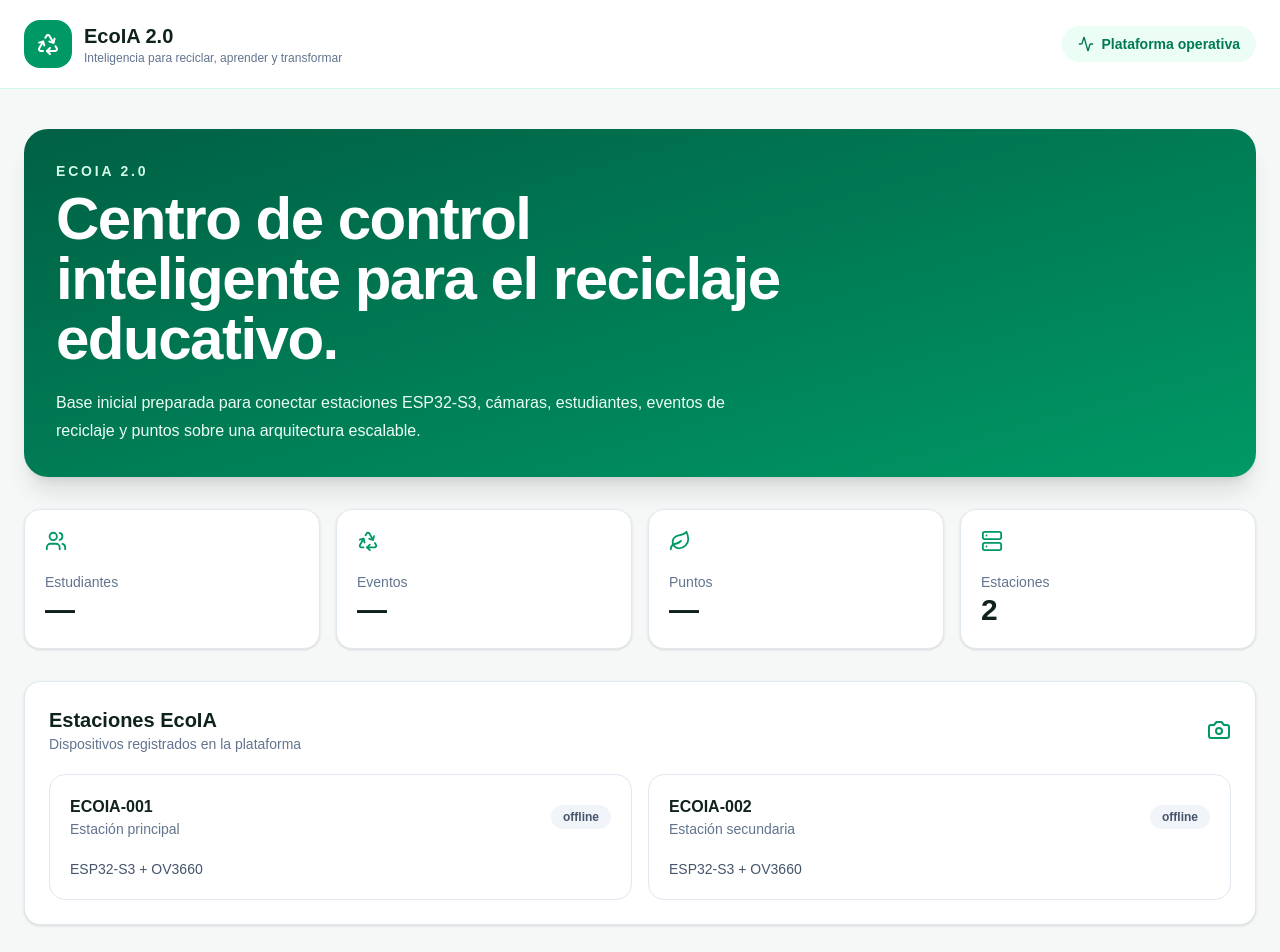
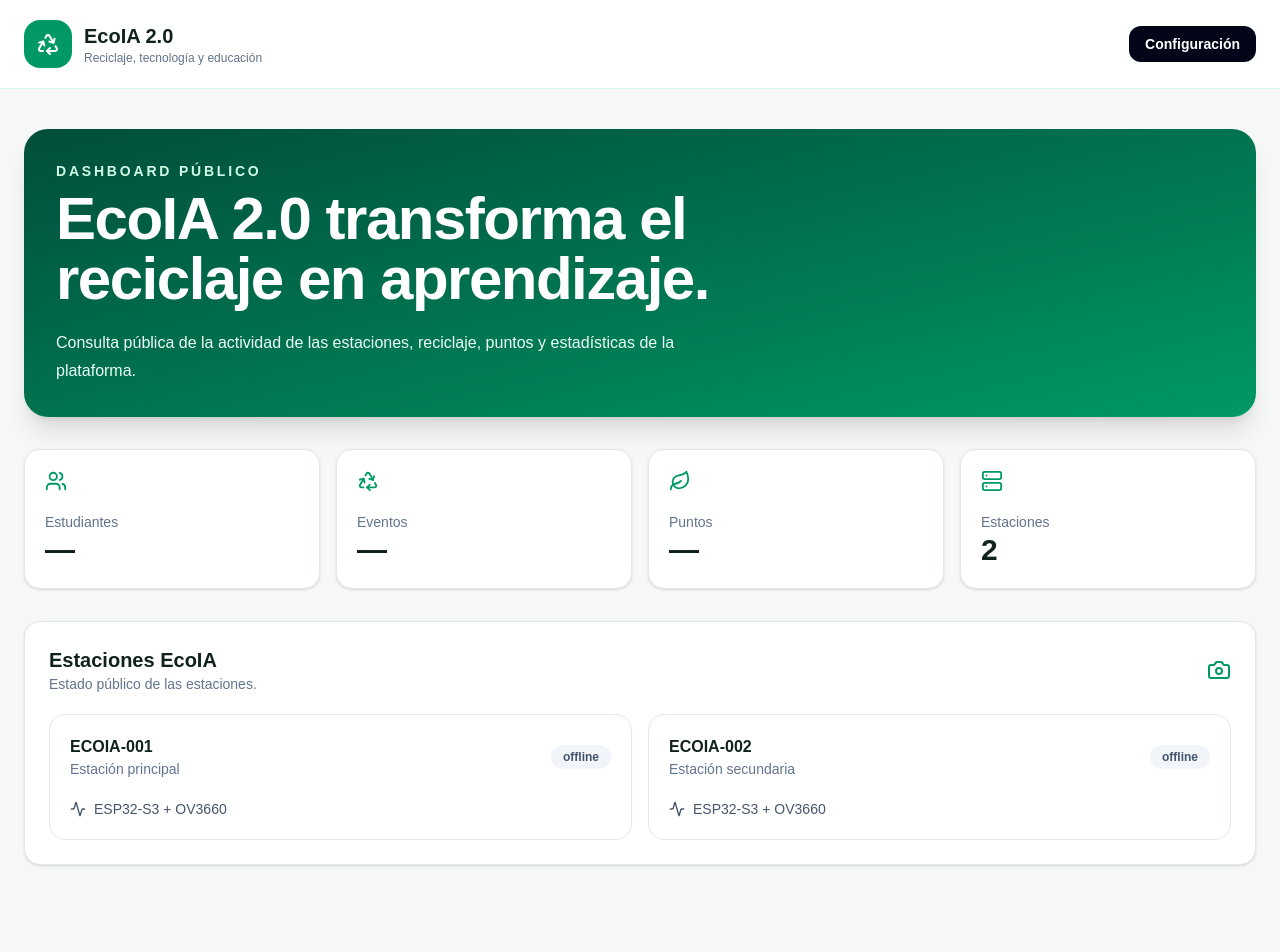
Before and after one commit to jhoandabit/EcoIA, a Next.js app: page / in a window 1280 px wide. Shown: the top 952 px of the page. After the commit the page ends 905 px from the top, so only its background shows below. Built offline with nearby package versions, Linux system fonts and the light colour scheme.

Commit message:
feat: build EcoIA public dashboard and private admin - app/page.tsx

```diff
--- a/app/page.tsx
+++ b/app/page.tsx
@@ -1,25 +1,8 @@
-import {
-  Activity,
-  Camera,
-  Leaf,
-  Recycle,
-  Server,
-  Users,
-} from "lucide-react";
+import { Activity, Camera, Leaf, Recycle, Server, Users } from "lucide-react";
 
 const stations = [
-  {
-    code: "ECOIA-001",
-    name: "Estación principal",
-    status: "offline",
-    device: "ESP32-S3 + OV3660",
-  },
-  {
-    code: "ECOIA-002",
-    name: "Estación secundaria",
-    status: "offline",
-    device: "ESP32-S3 + OV3660",
-  },
+  { code: "ECOIA-001", name: "Estación principal", status: "offline", device: "ESP32-S3 + OV3660" },
+  { code: "ECOIA-002", name: "Estación secundaria", status: "offline", device: "ESP32-S3 + OV3660" },
 ];
 
 export default function Home() {
@@ -28,36 +11,21 @@ export default function Home() {
       <header className="border-b border-emerald-100 bg-white">
         <div className="mx-auto flex max-w-7xl items-center justify-between px-6 py-5">
           <div className="flex items-center gap-3">
-            <div className="rounded-2xl bg-emerald-600 p-3 text-white">
-              <Recycle size={24} />
-            </div>
+            <div className="rounded-2xl bg-emerald-600 p-3 text-white"><Recycle size={24} /></div>
             <div>
               <div className="text-xl font-bold">EcoIA 2.0</div>
-              <div className="text-xs text-slate-500">
-                Inteligencia para reciclar, aprender y transformar
-              </div>
+              <div className="text-xs text-slate-500">Reciclaje, tecnología y educación</div>
             </div>
           </div>
-          <div className="flex items-center gap-2 rounded-full bg-emerald-50 px-4 py-2 text-sm font-semibold text-emerald-700">
-            <Activity size={16} />
-            Plataforma operativa
-          </div>
+          <a href="/login" className="rounded-xl bg-slate-950 px-4 py-2 text-sm font-bold text-white">Configuración</a>
         </div>
       </header>
 
       <section className="mx-auto max-w-7xl px-6 py-10">
-        <div className="rounded-3xl bg-gradient-to-br from-emerald-800 to-emerald-600 p-8 text-white shadow-xl">
-          <p className="mb-2 text-sm font-semibold uppercase tracking-[0.2em] text-emerald-100">
-            EcoIA 2.0
-          </p>
-          <h1 className="max-w-3xl text-4xl font-black tracking-tight md:text-6xl">
-            Centro de control inteligente para el reciclaje educativo.
-          </h1>
-          <p className="mt-5 max-w-2xl text-base leading-7 text-emerald-50">
-            Base inicial preparada para conectar estaciones ESP32-S3, cámaras,
-            estudiantes, eventos de reciclaje y puntos sobre una arquitectura
-            escalable.
-          </p>
+        <div className="rounded-3xl bg-gradient-to-br from-emerald-900 to-emerald-600 p-8 text-white shadow-xl">
+          <p className="mb-2 text-sm font-semibold uppercase tracking-[0.2em] text-emerald-100">Dashboard público</p>
+          <h1 className="max-w-3xl text-4xl font-black tracking-tight md:text-6xl">EcoIA 2.0 transforma el reciclaje en aprendizaje.</h1>
+          <p className="mt-5 max-w-2xl leading-7 text-emerald-50">Consulta pública de la actividad de las estaciones, reciclaje, puntos y estadísticas de la plataforma.</p>
         </div>
 
         <div className="mt-8 grid gap-4 sm:grid-cols-2 lg:grid-cols-4">
@@ -67,10 +35,7 @@ export default function Home() {
             ["Puntos", "—", Leaf],
             ["Estaciones", "2", Server],
           ].map(([label, value, Icon]) => (
-            <div
-              key={label as string}
-              className="rounded-2xl border border-slate-200 bg-white p-5 shadow-sm"
-            >
+            <div key={label as string} className="rounded-2xl border border-slate-200 bg-white p-5 shadow-sm">
               <Icon className="text-emerald-600" size={22} />
               <div className="mt-5 text-sm text-slate-500">{label as string}</div>
               <div className="text-3xl font-black">{value as string}</div>
@@ -82,33 +47,21 @@ export default function Home() {
           <div className="mb-5 flex items-center justify-between">
             <div>
               <h2 className="text-xl font-bold">Estaciones EcoIA</h2>
-              <p className="text-sm text-slate-500">
-                Dispositivos registrados en la plataforma
-              </p>
+              <p className="text-sm text-slate-500">Estado público de las estaciones.</p>
             </div>
             <Camera className="text-emerald-600" />
           </div>
-
           <div className="grid gap-4 md:grid-cols-2">
             {stations.map((station) => (
-              <article
-                key={station.code}
-                className="rounded-2xl border border-slate-200 p-5"
-              >
+              <article key={station.code} className="rounded-2xl border border-slate-200 p-5">
                 <div className="flex items-center justify-between">
                   <div>
                     <div className="font-bold">{station.code}</div>
-                    <div className="text-sm text-slate-500">
-                      {station.name}
-                    </div>
+                    <div className="text-sm text-slate-500">{station.name}</div>
                   </div>
-                  <span className="rounded-full bg-slate-100 px-3 py-1 text-xs font-semibold text-slate-600">
-                    {station.status}
-                  </span>
+                  <span className="rounded-full bg-slate-100 px-3 py-1 text-xs font-semibold text-slate-600">{station.status}</span>
                 </div>
-                <div className="mt-5 text-sm text-slate-600">
-                  {station.device}
-                </div>
+                <div className="mt-5 flex items-center gap-2 text-sm text-slate-600"><Activity size={16} />{station.device}</div>
               </article>
             ))}
           </div>
```
